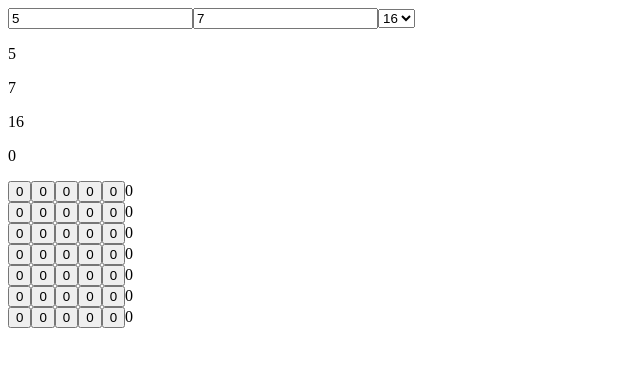
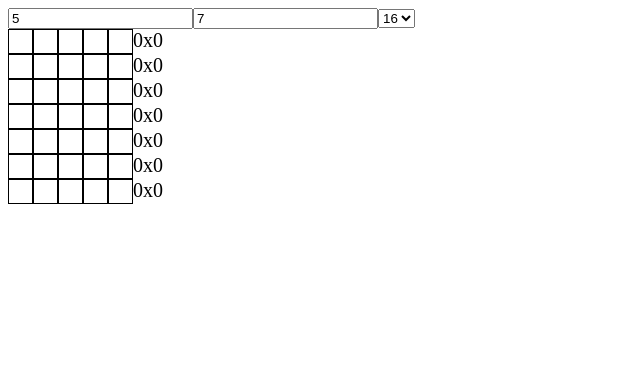
Before and after one commit to qubitkiwi/PixelDraw, a React (Create React App) app: page / in a window 1280 px wide. Shown: the top 366 px of the page, without its empty margins (0-640 px from the left). Built offline with nearby package versions, Linux system fonts and the light colour scheme.

Commit message:
css 입힘

```diff
--- /dev/null
+++ b/src/components/BitMap.module.css
@@ -0,0 +1,32 @@
+.board button {
+  margin: 0;
+  padding: 0;
+  width: 25px;
+  height: 25px;
+  font-size: 25px;
+  text-align: center;
+  line-height: 25px;
+  vertical-align: top;
+  border: 1px solid black;
+  /* background-color: white; */
+}
+
+.board button.black {
+  color: black;
+  background-color: black;
+}
+
+.board button.white {
+  color: white;
+  background-color: white;
+}
+
+.board div.nowrap {
+  white-space: nowrap;
+  width:fit-content;
+}
+
+.board div.hex {
+  float: right;
+  font-size: 20px;
+};
--- a/src/components/BitMapTemplate.js
+++ b/src/components/BitMapTemplate.js
@@ -1,5 +1,6 @@
 import React, { useState, useEffect } from "react";
 import BitMapping from "./BitMapping";
+import styles from "./BitMap.module.css";
 
 const BitMapTemplate = () => {
 
@@ -57,6 +58,29 @@ const BitMapTemplate = () => {
 
     return (
         <div>
+            {/* <table>
+                <thead>
+                    <tr>
+                        <th>가로</th>
+                        <th>세로</th>
+                        <th>n진수</th>
+                    </tr>
+                </thead>
+                <tbody>
+                    <tr>
+                        <th><input type="number" id="col" name="col" min="1"  defaultValue={table.col} onChange={onChangeTable}></input></th>
+                        <th><input type="number" id="row" name="row" min="1" defaultValue={table.row} onChange={onChangeTable}></input></th>
+                        <th>
+                        <select id="decimal" name="decimal" defaultValue={table.decimal} onChange={onChangeTable}>
+                            <option value= {2} >2</option>
+                            <option value={10}>10</option>
+                            <option value={16}>16</option>
+                        </select>
+                        </th>
+                    </tr>
+                </tbody>
+            </table> */}
+
             <div onChange={onChangeTable}>
                 <input type="number" id="col" name="col" min="1"  defaultValue={table.col}></input>
                 <input type="number" id="row" name="row" min="1" defaultValue={table.row}></input>
@@ -67,7 +91,13 @@ const BitMapTemplate = () => {
                 </select>
             </div>
 
-            <BitMapping table={table} board={board} binary={binary} onClick={handleClick}></BitMapping>
+            <BitMapping
+                styles={styles}
+                table={table}
+                board={board}
+                binary={binary}
+                onClick={handleClick}
+            />
         </div>
     );
 };
--- a/src/components/BitMapping.js
+++ b/src/components/BitMapping.js
@@ -1,34 +1,29 @@
 // import PropTypes from 'prop-types';
 
-const BitMapping = ({table, board, binary, onClick}) => {
+const BitMapping = ({styles, table, board, binary, onClick}) => {
   const jsx = board.map((row, i) => (
-    <div>
+    <div className={styles.nowrap}>
         {row.map((item, j) => (
             <button
                 key={`${i},${j}`}
                 type="button"
+                className={item ? styles.black : styles.white}
                 onClick={() => onClick(i, j)}
             >
                 {item ? 1:0}
             </button>
         ))}
-        { parseInt(binary[i], 10).toString(table.decimal)}
+        <div className={styles.hex}>
+            0x
+            { parseInt(binary[i], 10).toString(table.decimal)}
+        </div>
     </div>
 ));
 
 
     return (
-        <div>
-
-            <p>{table.col}</p>
-            <p>{table.row}</p>
-            <p>{table.decimal}</p>
-            <p>{board[0][0] ? 1 : 0}</p>
-
-            <div>
-            {jsx}
-            </div>
-
+        <div className={styles.board}>
+        {jsx}
         </div>
     );
 };
```
